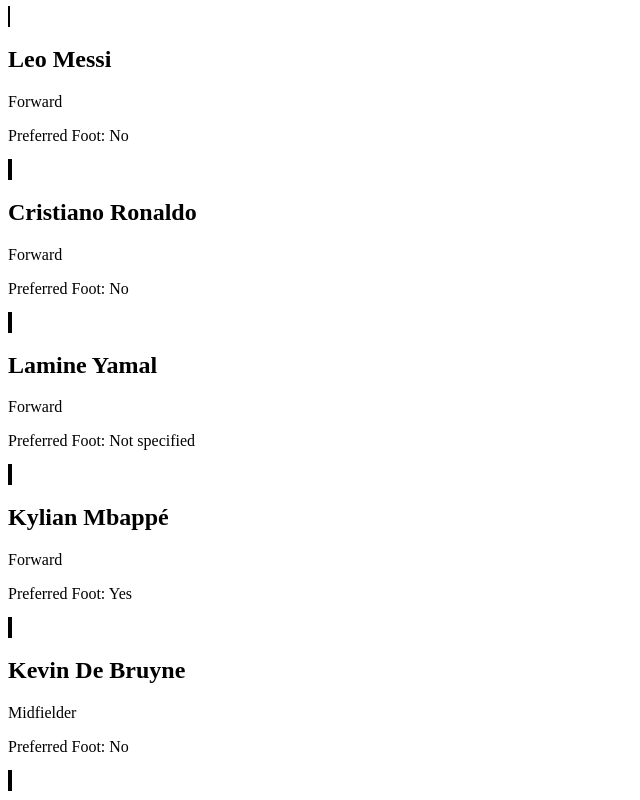
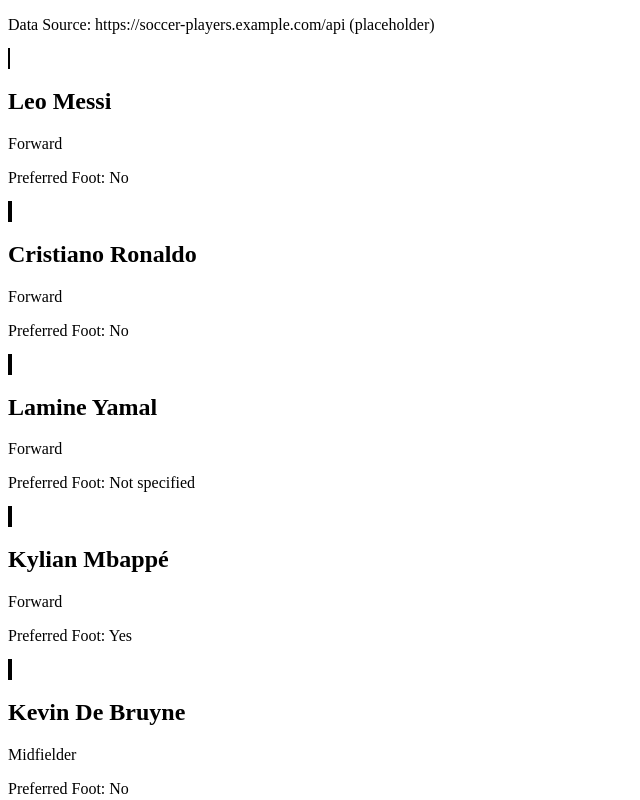
Before and after one commit to xNandoT99x/Fernando_Torres_Learning_AngularF26, an Angular app: page / in a window 1280 px wide. Shown: the top 800 px of the page, without its empty margins (0-640 px from the left). Built offline with nearby package versions, Linux system fonts and the light colour scheme.

Commit message:
Assignment 5.3 ( Inject soccer player configuration and display API placeholder)

```diff
--- a/src/app/app.config.ts
+++ b/src/app/app.config.ts
@@ -1,10 +1,18 @@
 import { ApplicationConfig, provideBrowserGlobalErrorListeners } from '@angular/core';
 import { provideRouter } from '@angular/router';
 import { routes } from './app.routes';
+import { SOCCER_PLAYER_CONFIG} from '../shared/config/app-config';
+
 
 export const appConfig: ApplicationConfig = {
   providers: [
     provideBrowserGlobalErrorListeners(),
-    provideRouter(routes)
-  ]
+    provideRouter(routes),
+    { provide: SOCCER_PLAYER_CONFIG,
+      useValue:{
+      apiBaseUrl: 'https://soccer-players.example.com/api',
+        defaultCategory: 'all',
+      },
+    },
+  ],
 };
--- a/src/app/services/soccer-player.ts
+++ b/src/app/services/soccer-player.ts
@@ -1,9 +1,14 @@
-import { computed,effect, signal } from '@angular/core';
+import { computed,effect, inject, signal } from '@angular/core';
 import { Service } from '@angular/core';
 import { SoccerPlayer as Player } from '../../shared/models/soccer-player';
+import { SOCCER_PLAYER_CONFIG } from '../../shared/config/app-config';
 
 @Service()
+
 export class SoccerPlayer {
+  private config = inject(SOCCER_PLAYER_CONFIG);
+  readonly apiBaseUrl = this.config.apiBaseUrl;
+
 
   private players = signal<Player[]>([
     {
--- a/src/app/soccer-player-list/soccer-player-list.html
+++ b/src/app/soccer-player-list/soccer-player-list.html
@@ -1,3 +1,4 @@
+<p> Data Source: {{ playerService.apiBaseUrl }} (placeholder)</p>
 @for (player of players(); track player.id){
   <app-soccer-player-list-item
     [player]="player"
```
